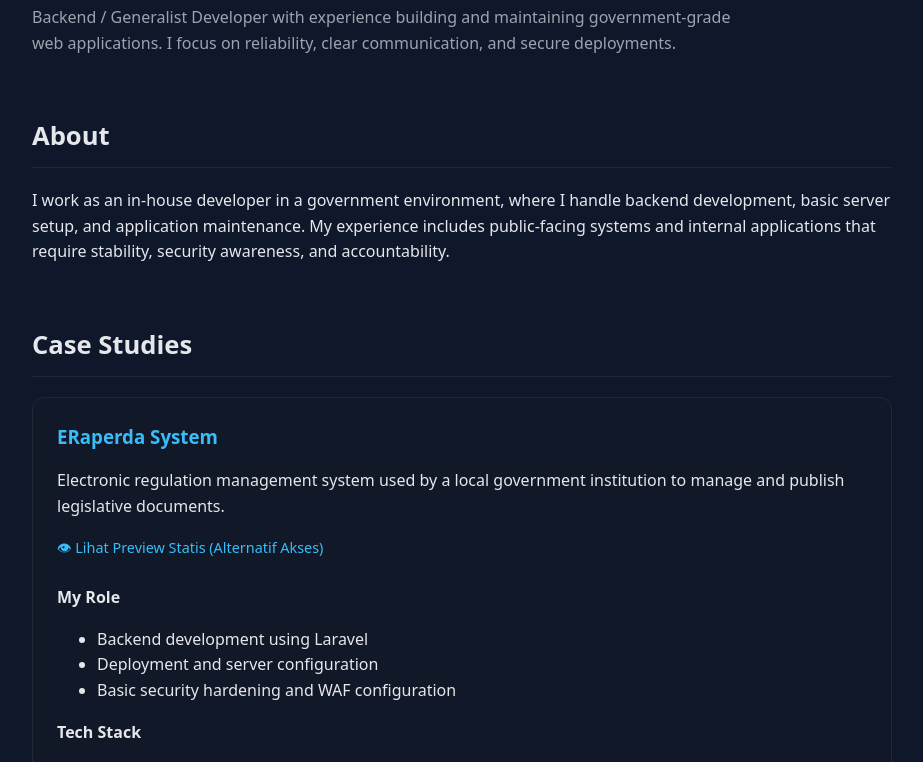
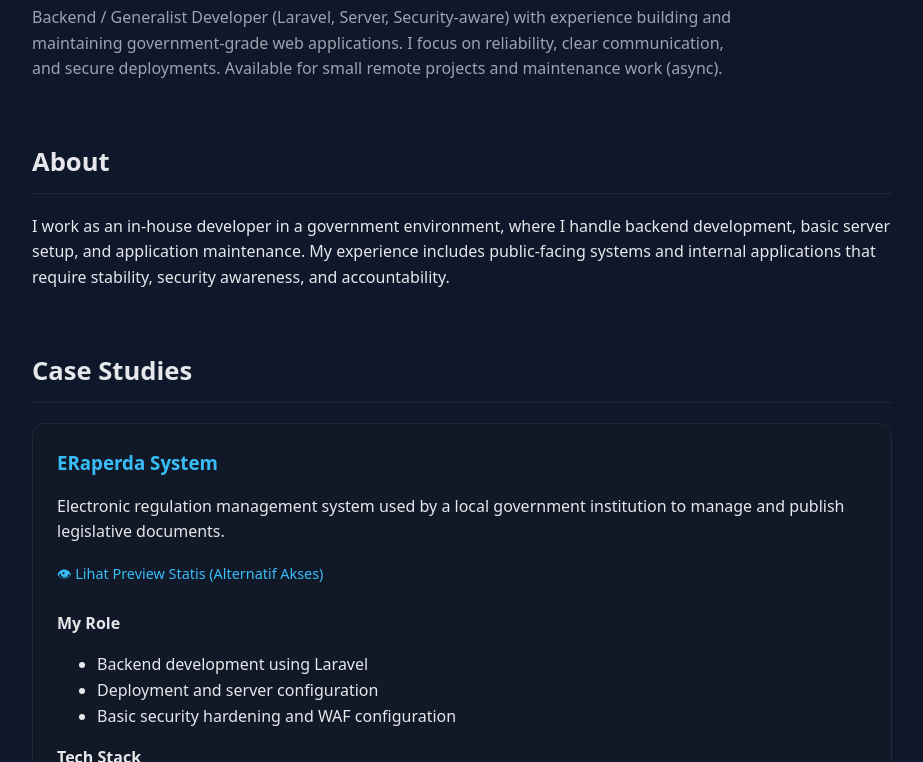
Before and after one commit to barkatullahasfi/portofolio, a plain HTML site: page index.html in a window 1280 px wide. Shown: the part 138-900 px from the top of the page, without its empty margins (178-1101 px from the left). Drawn offline with Linux system fonts and the light colour scheme.

Commit message:
Update hero section and role title

```diff
--- a/index.html
+++ b/index.html
@@ -3,10 +3,10 @@
  <head>
    <meta charset="UTF-8" />
    <meta name="viewport" content="width=device-width, initial-scale=1.0" />
-   <title>Barkatullah Asfi – Backend / Generalist Developer</title>
+   <title>Barkatullah Asfi – Backend / Generalist Developer (Laravel, Server, Security-aware)</title>
 
   <!-- SEO -->
-   <meta name="description" content="Backend / Generalist Developer with experience building government-grade web applications using Laravel and secure server deployment.">
+  <meta name="description" content="Backend / Generalist Developer (Laravel, Server, Security-aware) with experience building government-grade web applications using Laravel and secure server deployment.">
 
    <!-- Simple styling -->
    <style>
@@ -112,9 +112,9 @@
      <header>
       <h1>Barkatullah Asfi</h1>
       <p>
-         Backend / Generalist Developer with experience building and maintaining
+        Backend / Generalist Developer (Laravel, Server, Security-aware) with experience building and maintaining
         government-grade web applications. I focus on reliability, clear communication,
-         and secure deployments.
+        and secure deployments. Available for small remote projects and maintenance work (async).
       </p>
     </header>
 
```
Lines whose indentation alone changed are shown as unchanged.
